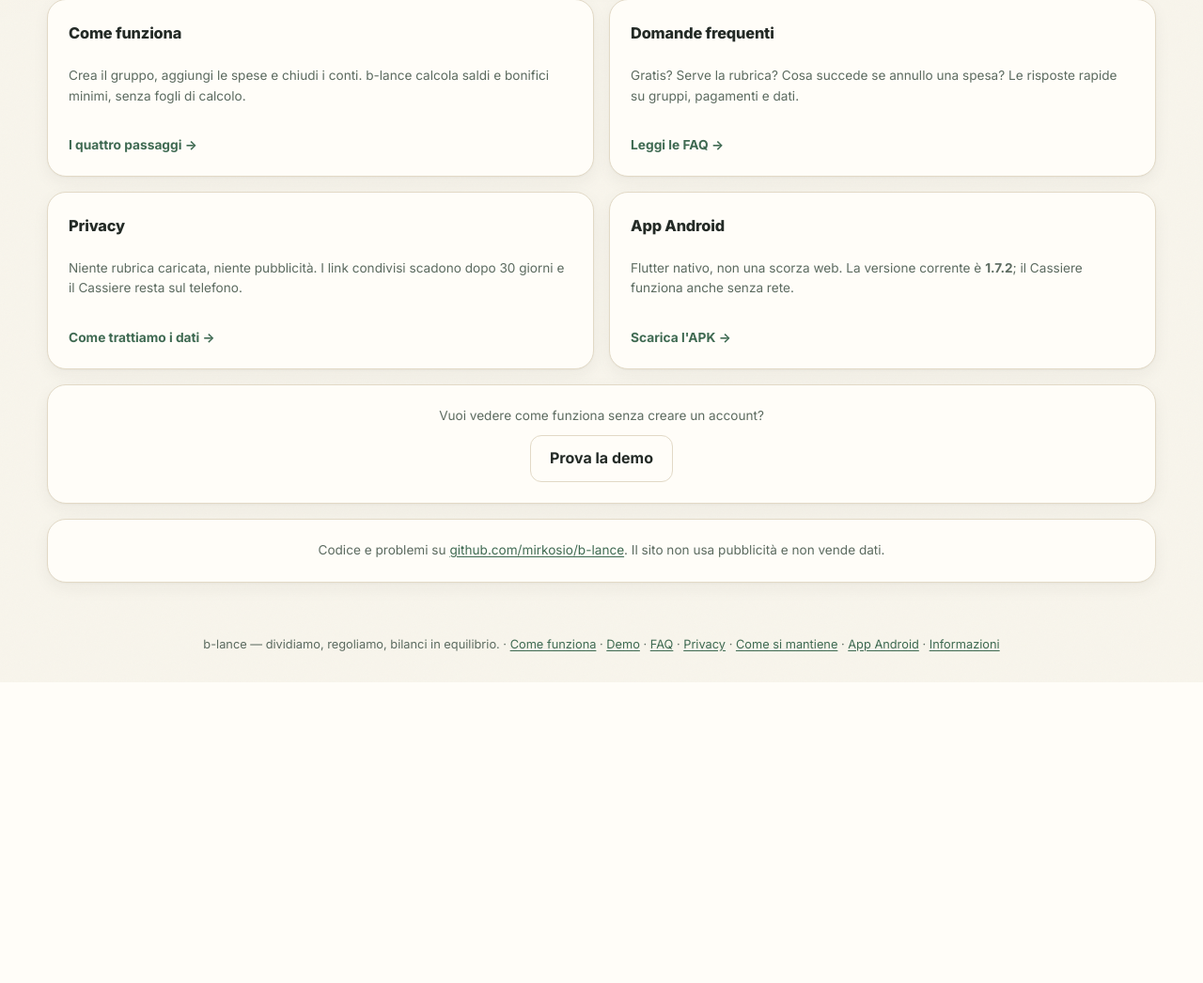
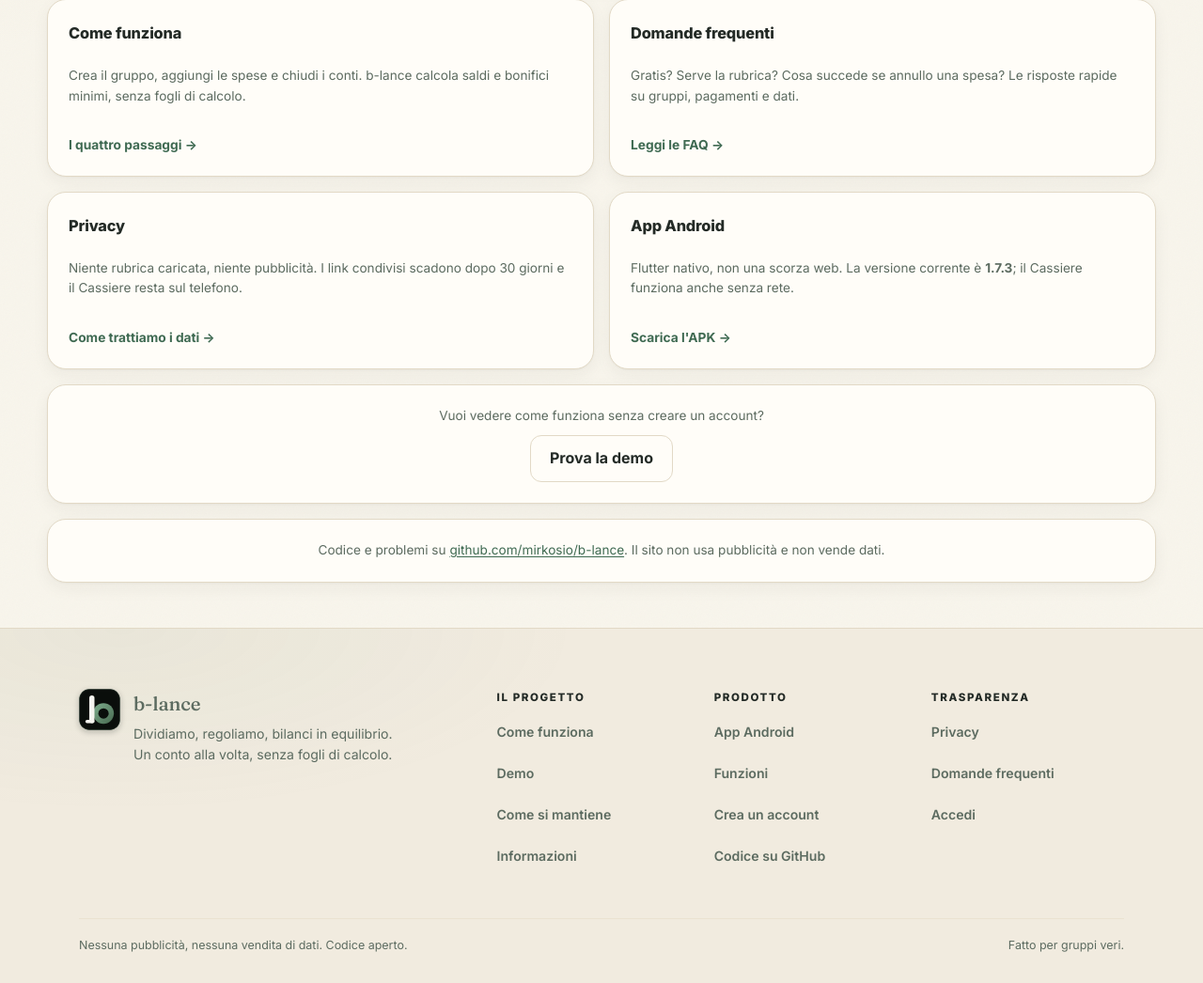
Before and after one commit to mirkosio/b-lance, a FastAPI app: page /about in a window 1280 px wide. Shown: the part 339-1385 px from the top of the page at 94% size. Before the commit the page ends 1065 px from the top, so only its background shows below. Run offline with FastAPI, Linux system fonts and the light colour scheme; some libraries are stand-ins or nearby versions.

Commit message:
fix: footer della home su tutte le pagine, retry DB e cambio password; release 1.7.3

```diff
--- a/app-android/pubspec.yaml
+++ b/app-android/pubspec.yaml
@@ -16,7 +16,7 @@ publish_to: 'none' # Remove this line if you wish to publish to pub.dev
 # https://developer.apple.com/library/archive/documentation/General/Reference/InfoPlistKeyReference/Articles/CoreFoundationKeys.html
 # In Windows, build-name is used as the major, minor, and patch parts
 # of the product and file versions while build-number is used as the build suffix.
-version: 1.7.2+22
+version: 1.7.3+23
 
 environment:
   sdk: ^3.13.5
--- a/app/main.py
+++ b/app/main.py
@@ -99,7 +99,7 @@ templates = Jinja2Templates(directory=str(BASE_DIR / "templates"))
 SESSION_COOKIE = "bl_session"
 # Una sola fonte per la versione mostrata nelle pagine informative del sito.
 # Il test test_versione_coerente la confronta con ui.dart e con il README.
-APP_VERSION = "1.7.2"
+APP_VERSION = "1.7.3"
 logger = logging.getLogger("b-lance")
 
 
@@ -1528,6 +1528,7 @@ def account_update(
 
 @app.post("/account/password")
 def account_password(
+    request: Request,
     current: str = Form(...),
     new: str = Form(...),
     user: User = Depends(require_user),
@@ -1608,6 +1609,16 @@ def _parse_day(value: str) -> date | None:
         return date.fromisoformat(value.strip()) if value.strip() else None
     except ValueError:
         return None
+
+
+def _empty_draft() -> dict:
+    """Dipendenza interna: nessuna bozza, tranne quando la passa il form."""
+    return {}
+
+
+def _empty_form_error() -> str:
+    """Dipendenza interna: nessun messaggio di errore accanto al form."""
+    return ""
 
 
 @app.get("/groups/{group_id}")
@@ -1624,8 +1635,12 @@ def group_detail(
     undo_payment: int | None = Query(None),
     user: User = Depends(require_user),
     db: Session = Depends(get_db),
-    draft: dict | None = None,
-    form_error: str = "",
+    # NOTA: parametri interni via Depends. Con la sola annotazione `dict`,
+    # FastAPI li considererebbe un corpo JSON: su una GET consumerebbe lo
+    # stream della richiesta e il retry per DB "addormentato" resterebbe
+    # appeso. Così non finiscono nemmeno nell'URL pubblico.
+    draft: dict = Depends(_empty_draft),
+    form_error: str = Depends(_empty_form_error),
 ):
     group = _get_group_for_user(db, group_id, user)
     member = _member_row(db, group_id, user)
--- a/app/templates/base.html
+++ b/app/templates/base.html
@@ -238,7 +238,44 @@
 </main>
 
 {% block footer %}
-<footer>b-lance — dividiamo, regoliamo, bilanci in equilibrio. · <a href="/come-funziona">Come funziona</a> · <a href="/demo">Demo</a> · <a href="/faq">FAQ</a> · <a href="/privacy">Privacy</a> · <a href="/come-manteniamo">Come si mantiene</a> · <a href="/android">App Android</a> · <a href="/about">Informazioni</a></footer>
+<footer class="site-footer">
+  <div class="footer-inner">
+    <div class="footer-brand">
+      <img class="brand-badge" src="/static/logo-mark.svg?v=5" alt="">
+      <div>
+        <b>b-lance</b>
+        <p class="footer-tag">Dividiamo, regoliamo, bilanci in equilibrio.
+           Un conto alla volta, senza fogli di calcolo.</p>
+      </div>
+    </div>
+    <nav class="footer-cols" aria-label="Collegamenti del sito">
+      <div class="footer-col">
+        <h3>Il progetto</h3>
+        <a href="/come-funziona">Come funziona</a>
+        <a href="/demo">Demo</a>
+        <a href="/come-manteniamo">Come si mantiene</a>
+        <a href="/about">Informazioni</a>
+      </div>
+      <div class="footer-col">
+        <h3>Prodotto</h3>
+        <a href="/android">App Android</a>
+        <a href="/#funzioni">Funzioni</a>
+        <a href="/register">Crea un account</a>
+        <a href="https://github.com/mirkosio/b-lance" rel="noopener">Codice su GitHub</a>
+      </div>
+      <div class="footer-col">
+        <h3>Trasparenza</h3>
+        <a href="/privacy">Privacy</a>
+        <a href="/faq">Domande frequenti</a>
+        <a href="/login">Accedi</a>
+      </div>
+    </nav>
+    <p class="footer-note">
+      <span>Nessuna pubblicità, nessuna vendita di dati. Codice aperto.</span>
+      <span>Fatto per gruppi veri.</span>
+    </p>
+  </div>
+</footer>
 {% endblock %}
 
 {% if not user %}
```
Also changed, not shown: app/templates/landing.html (+0 -41 lines), tests/test_webapp_ui.py (+28 -0 lines), .github/release-notes.md, README.md, 1 other file.
